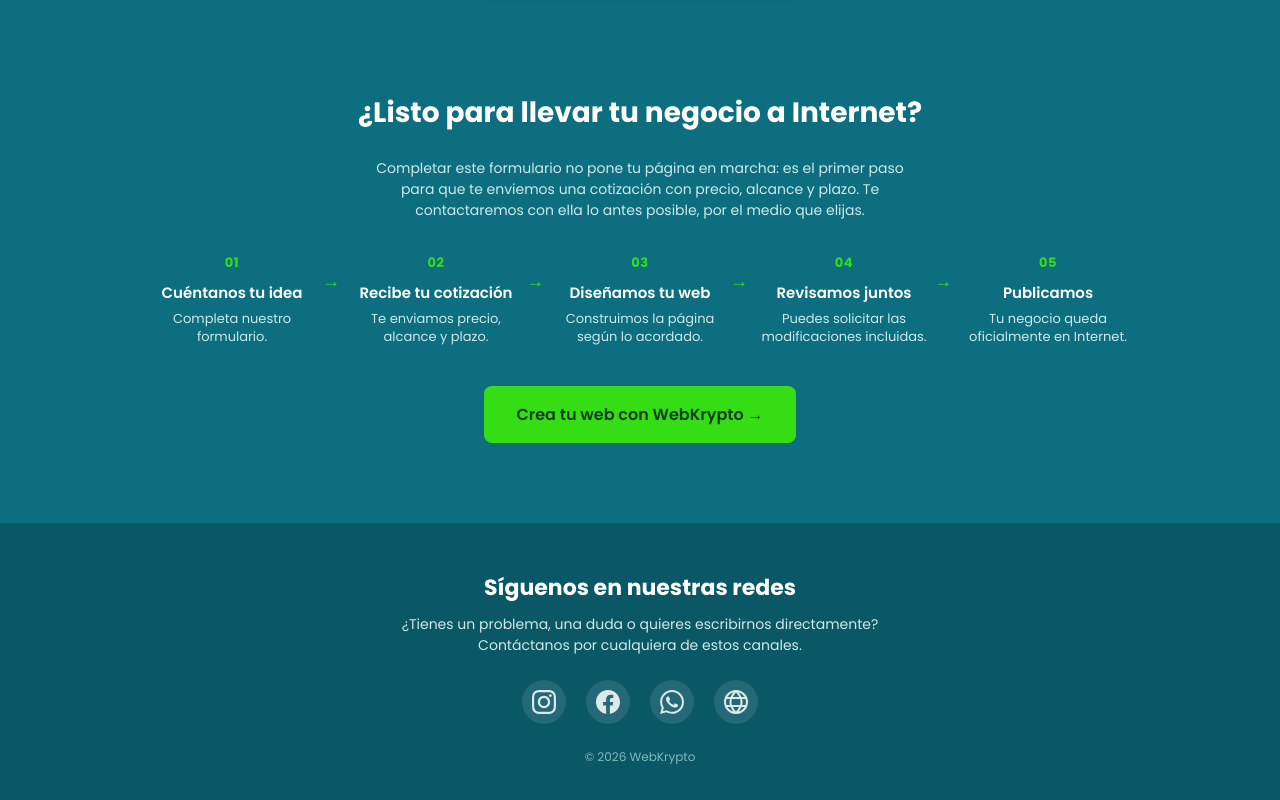
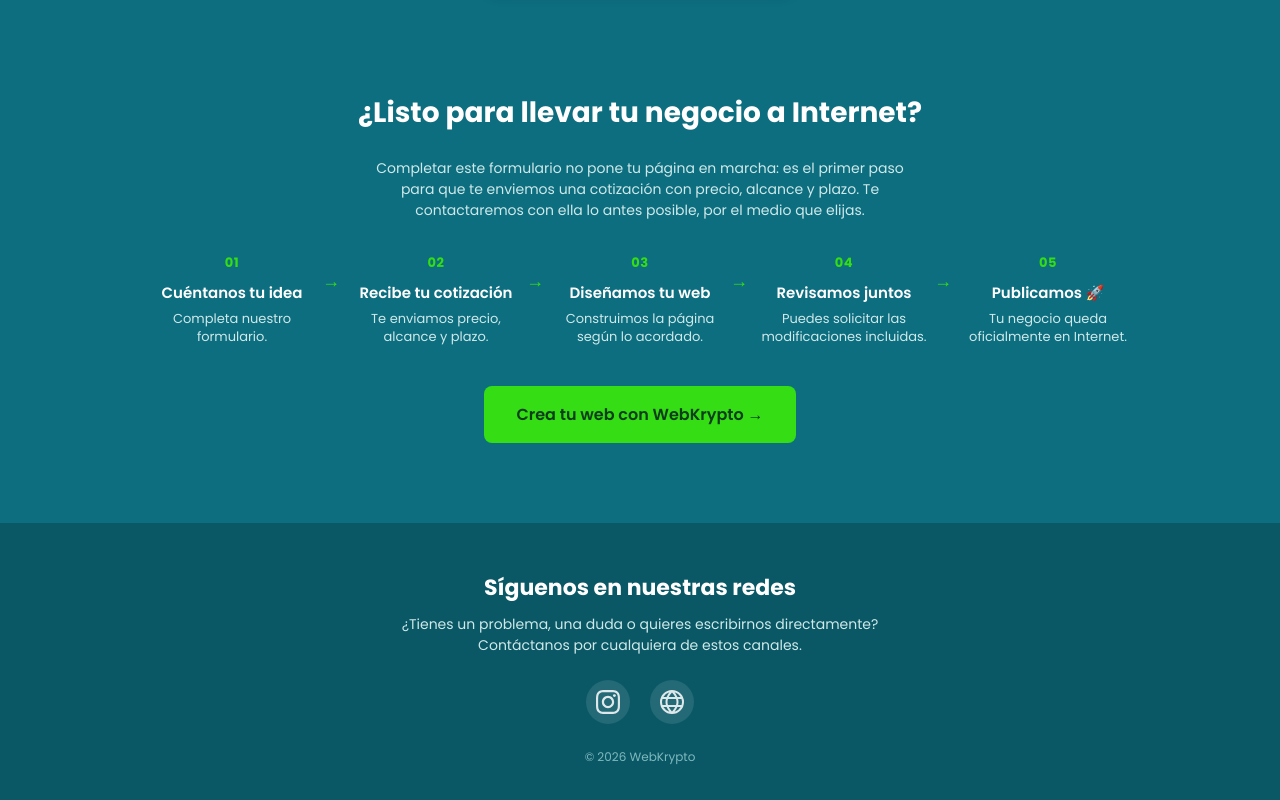
Before and after one commit to Cristobal-aceiton/WebKrypto, a plain HTML site: page index.html in a window 1280 px wide. Shown: the part 1002-1802 px from the top of the page. Drawn offline with Linux system fonts and the light colour scheme.

Commit message:
Footer solo con Instagram y web

```diff
--- a/index.html
+++ b/index.html
@@ -80,7 +80,7 @@
             </li>
             <li class="proceso-paso">
                 <span class="proceso-numero">05</span>
-                <h3 class="proceso-titulo">Publicamos</h3>
+                <h3 class="proceso-titulo">Publicamos 🚀</h3>
                 <p class="proceso-texto">Tu negocio queda oficialmente en Internet.</p>
             </li>
         </ol>
@@ -95,12 +95,6 @@
             <!-- Reemplaza estos enlaces por tus redes y número reales -->
             <a href="https://instagram.com/webkrypto" target="_blank" rel="noopener" aria-label="Instagram">
                 <img src="iconos/instagram.svg" alt="" class="footer-icono">
-            </a>
-            <a href="https://facebook.com/webkrypto" target="_blank" rel="noopener" aria-label="Facebook">
-                <img src="iconos/facebook.svg" alt="" class="footer-icono">
-            </a>
-            <a href="https://wa.me/56900000000" target="_blank" rel="noopener" aria-label="WhatsApp">
-                <img src="iconos/whatsapp.svg" alt="" class="footer-icono">
             </a>
             <a href="mailto:contacto@webkrypto.cl" aria-label="Correo electrónico">
                 <img src="iconos/globe.svg" alt="" class="footer-icono">
```
